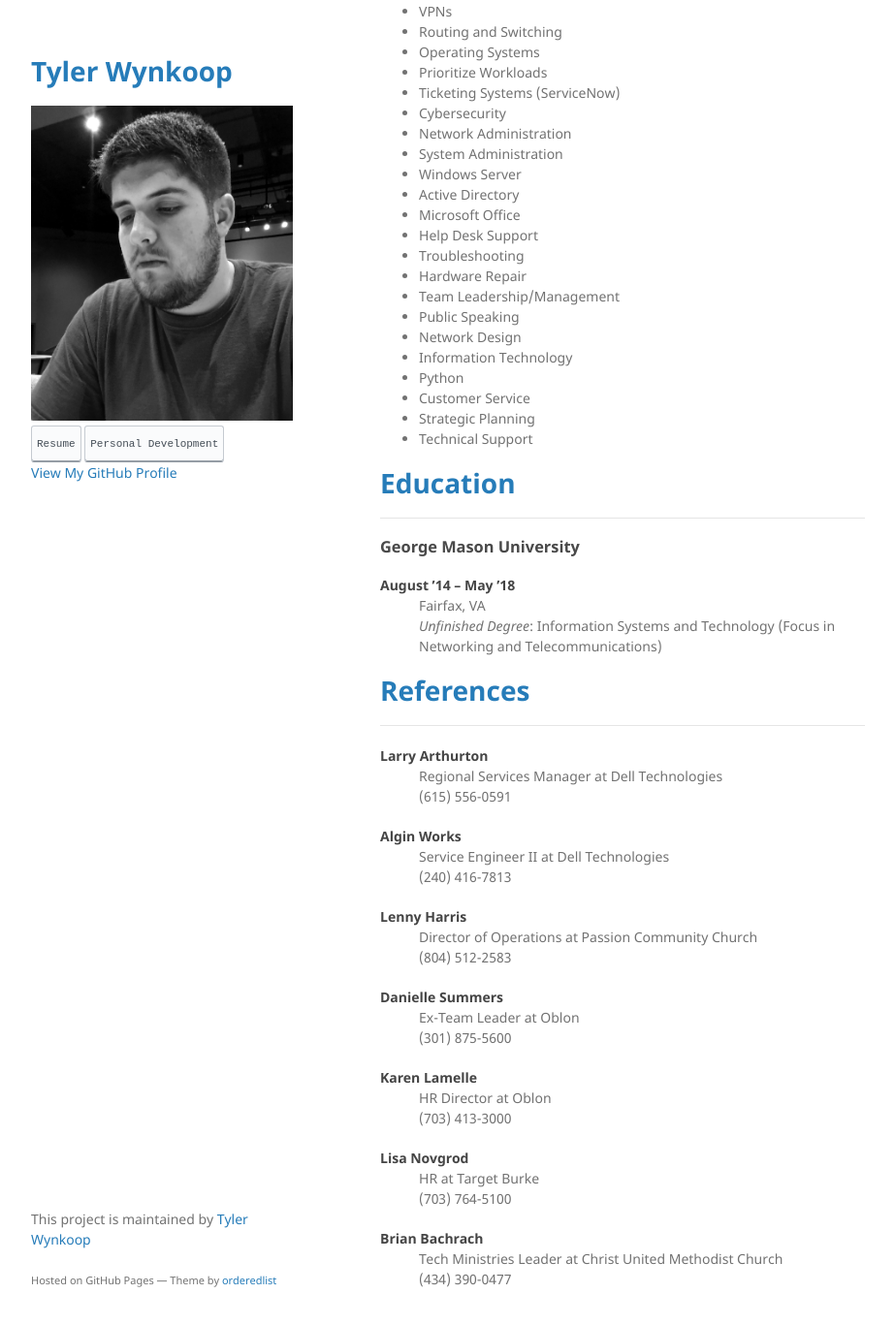
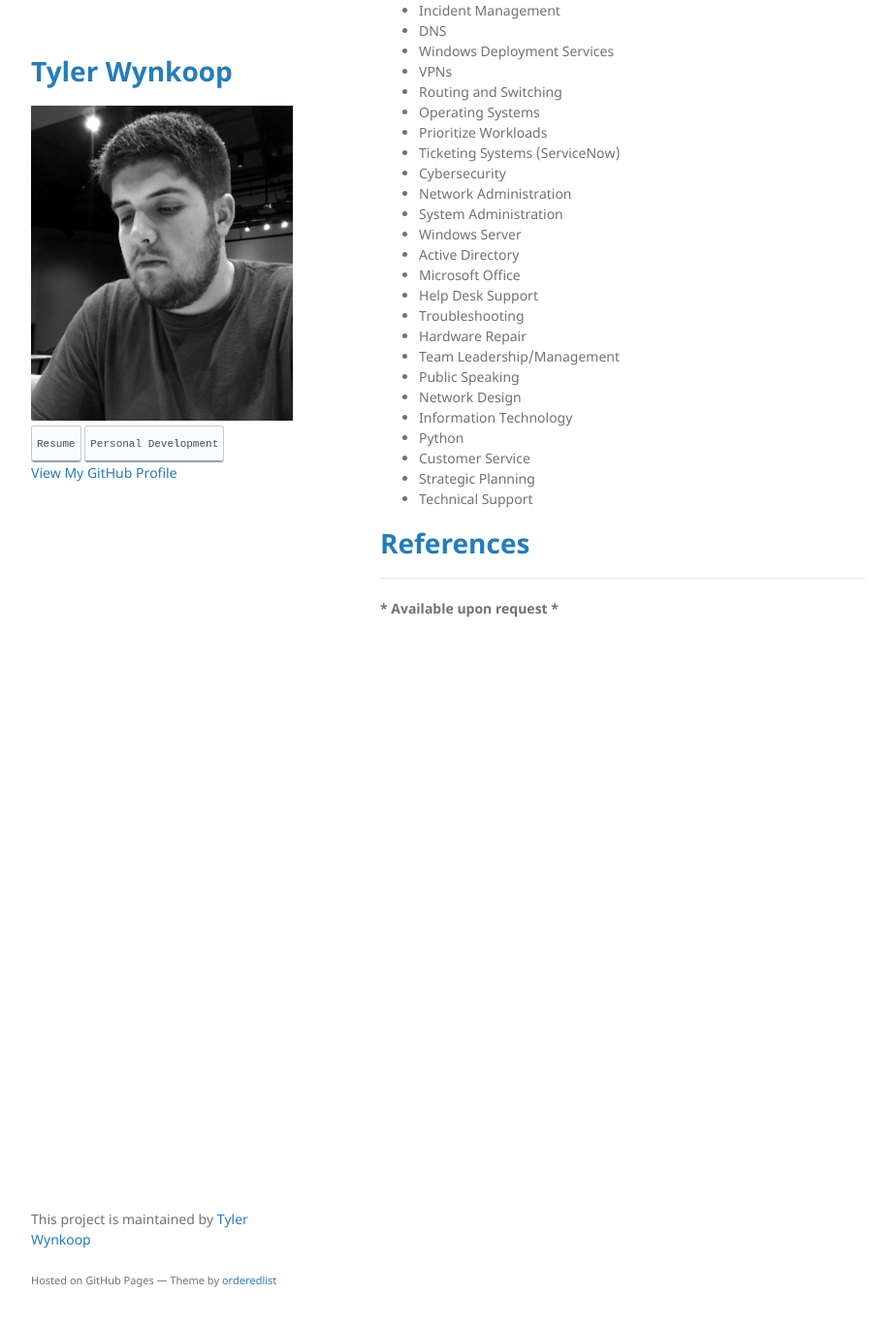
Before and after one commit to tewynkoop/TylerWynkoop, a Jekyll site: the page built from index.md, in a window 1280 px wide and 1400 px high, scrolled down 2820 px. Shown: the top 1367 px of the window at 97% size, without its empty margins (178-1101 px from the left). Built offline with Jekyll 4.4.1, drawn with Linux system fonts in a browser that asks for light colours; a script that is not in the unit is left out; our own code applies the rules of GitHub Pages for plain Markdown files; some of the changed text lies outside the part shown.

Commit message:
Update index.md

```diff
--- a/index.md
+++ b/index.md
@@ -126,57 +128,7 @@ layout: default
 * Strategic Planning
 * Technical Support
 
-# <span style="color:#267CB9"> Education </span>
------
-
-<h3>George Mason University</h3>
-
-<dl>
-<dt><b>August ’14 – May ’18</b></dt>
-<dd>Fairfax, VA</dd>
-<dd><i>Unfinished Degree</i>: Information Systems and Technology (Focus in Networking and Telecommunications)</dd>
-</dl>
 
 # <span style="color:#267CB9"> References </span>
 -----
-<dl>
-<dt><b>Larry Arthurton</b></dt>
-<dd>Regional Services Manager at Dell Technologies</dd>
-<dd>(615) 556-0591</dd>
-</dl>
-
-<dl>
-<dt><b>Algin Works</b></dt>
-<dd>Service Engineer II at Dell Technologies</dd>
-<dd>(240) 416-7813</dd>
-</dl>
-
-<dl>
-<dt><b>Lenny Harris</b></dt>
-<dd>Director of Operations at Passion Community Church</dd>
-<dd>(804) 512-2583</dd>
-</dl>
-
-<dl>
-<dt><b>Danielle Summers</b></dt>
-<dd>Ex-Team Leader at Oblon</dd>
-<dd>(301) 875-5600</dd>
-</dl>
-
-<dl>
-<dt><b>Karen Lamelle</b></dt>
-<dd>HR Director at Oblon</dd>
-<dd>(703) 413-3000</dd>
-</dl>
-
-<dl>
-<dt><b>Lisa Novgrod</b></dt>
-<dd>HR at Target Burke</dd>
-<dd>(703) 764-5100</dd>
-</dl>
-
-<dl>
-<dt><b>Brian Bachrach</b></dt>
-<dd>Tech Ministries Leader at Christ United Methodist Church</dd>
-<dd>(434) 390-0477</dd>
-</dl>
+<b> * Available upon request *</b>
```
Also changed, not shown: other parts of index.md (+3 -1 lines).
